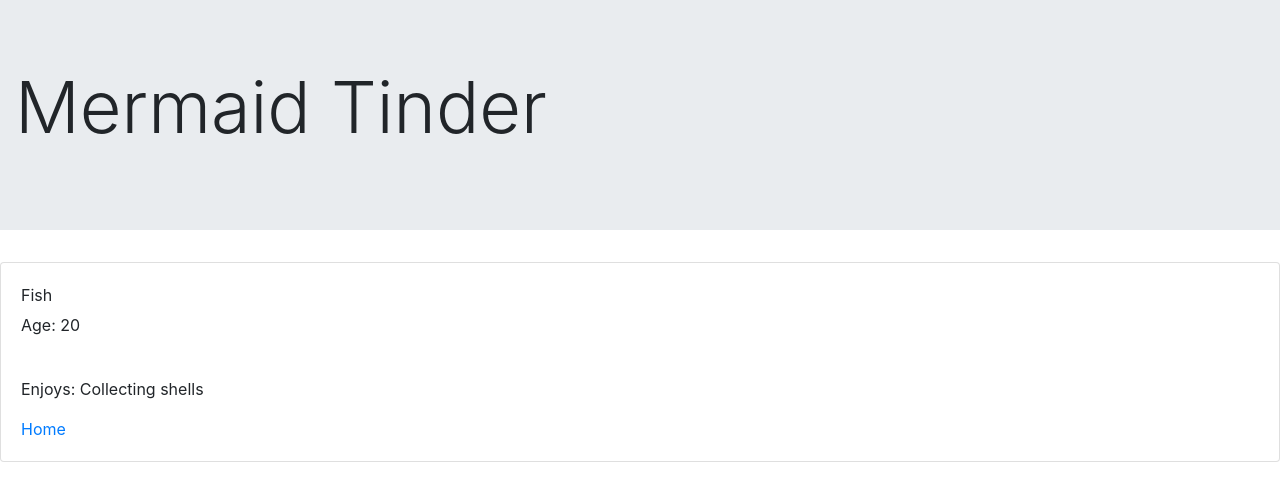
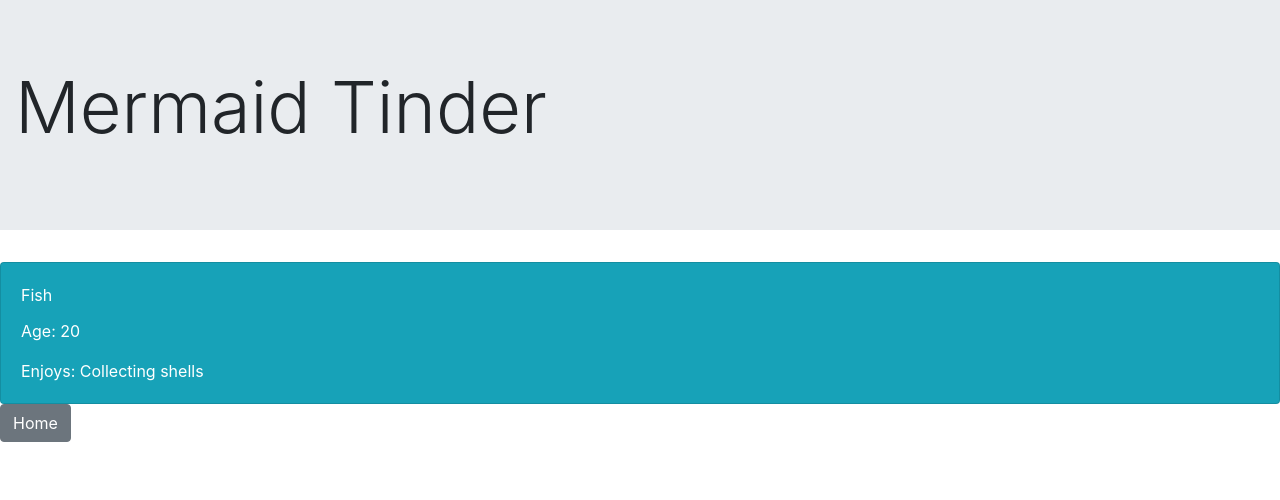
Before and after one commit to learn-academy-2020-alpha/Julia_Ale_Joe_CatTinder_Frontend, a React (Create React App) app in the folder cat-tinder-front-end/: page /mermaid/1 in a window 1280 px wide. Shown: the top 500 px of the page. Built offline with nearby package versions, Linux system fonts and the light colour scheme.

Commit message:
modified show page

```diff
--- a/cat-tinder-front-end/src/pages/MermaidShow.js
+++ b/cat-tinder-front-end/src/pages/MermaidShow.js
@@ -1,8 +1,5 @@
 import React, { Component } from 'react';
-import {
-  Card, CardText, CardBody, CardLink,
-  CardTitle, CardSubtitle
-} from 'reactstrap';
+import { Card, Button, CardTitle, CardText } from 'reactstrap';
 
 class MermaidShow extends Component{
   render(){
@@ -11,17 +8,12 @@
     return(
       <>
       <div>
-        <Card>
-          <CardBody>
-            <CardTitle>{ mermaid.name }</CardTitle>
-            <CardSubtitle>Age: { mermaid.age }</CardSubtitle>
-          </CardBody>
-        {/*  <img width="100%" src="/assets/318x180.svg" alt="Card image cap" /> */}
-          <CardBody>
-            <CardText>Enjoys: { mermaid.enjoys }</CardText>
-            <CardLink href="/">Home</CardLink>
-          </CardBody>
+        <Card body inverse color="info">
+          <CardTitle>{ mermaid.name }</CardTitle>
+          <CardText>Age: { mermaid.age }</CardText>
+          <CardText>Enjoys: { mermaid.enjoys }</CardText>
         </Card>
+        <Button color="secondary" href="/">Home</Button>
       </div>
       </>
     )
```
